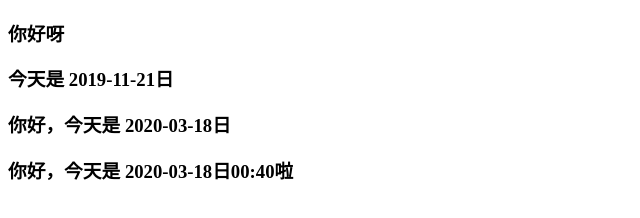
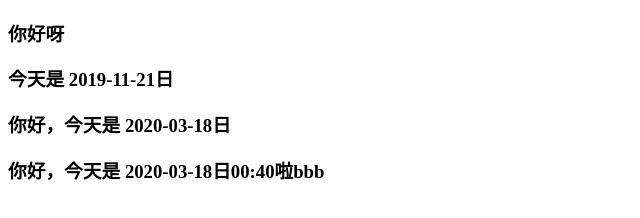
Before and after one commit to zhanlangGitHub/testdemo, a plain HTML site: page index.html in a window 1280 px wide. Shown: the full height of the page, 0-640 px from the left. Drawn offline with Linux system fonts and the light colour scheme.

Commit message:
时间后边加了bbb

```diff
--- a/index.html
+++ b/index.html
@@ -10,6 +10,6 @@
     <h3>你好呀</h3>
     <h3>今天是 2019-11-21日</h3>
 	<h3>你好，今天是 2020-03-18日</h3>
-	<h3>你好，今天是 2020-03-18日00:40啦</h3>
+	<h3>你好，今天是 2020-03-18日00:40啦bbb</h3>
 </body>
 </html>
```
